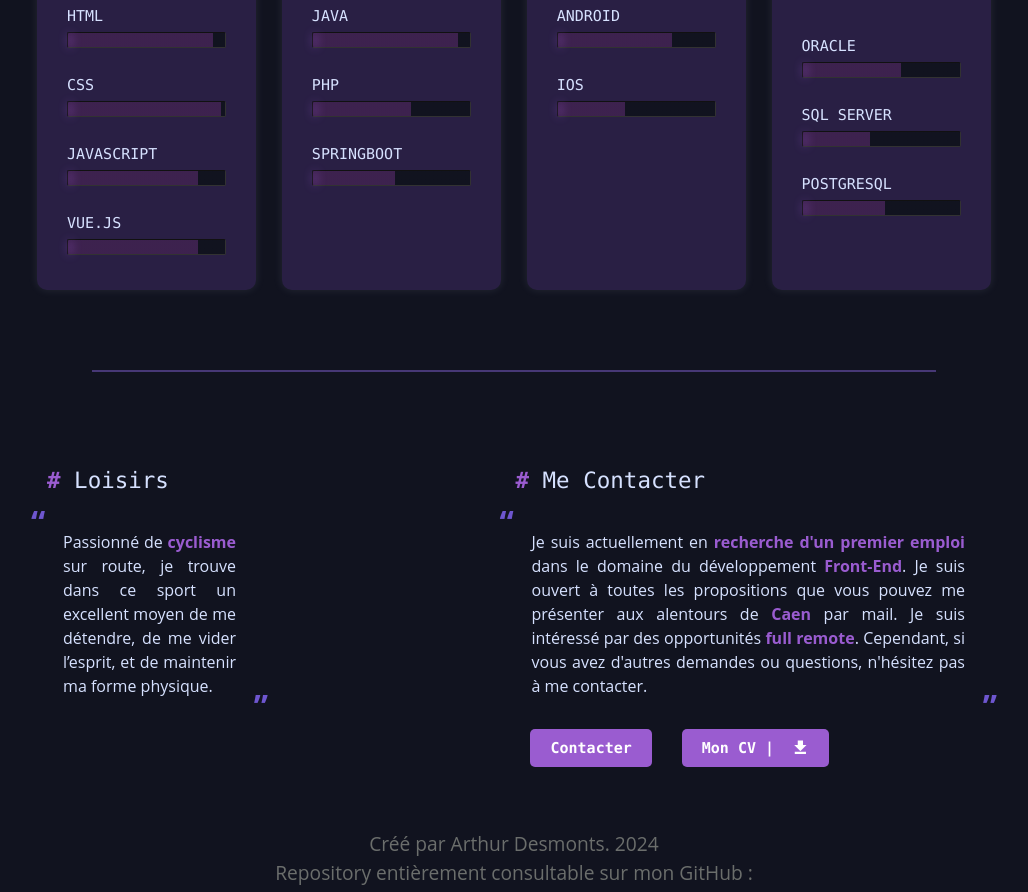
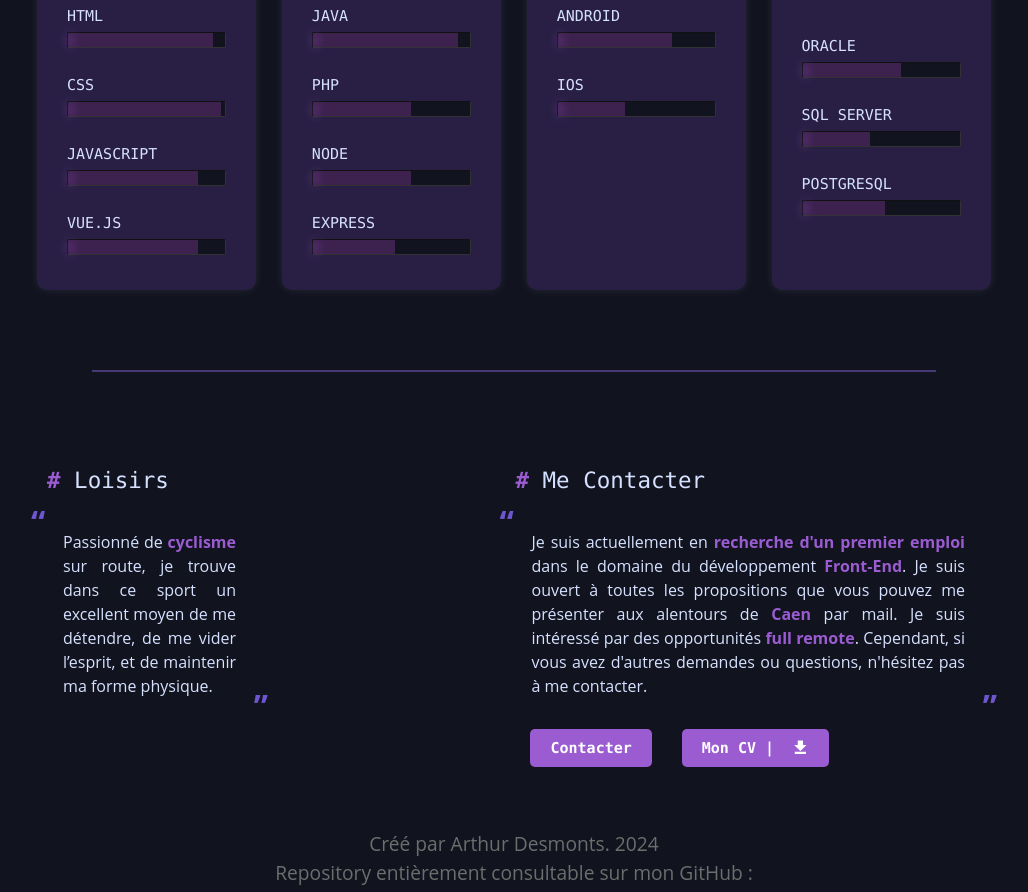
Before and after one commit to ArthurDesmonts/portfolio, a Vue app: page / in a window 1280 px wide. Shown: the part 2000-2892 px from the top of the page, without its empty margins (126-1154 px from the left). Built offline with nearby package versions, Linux system fonts and the light colour scheme.

Commit message:
add skills to progress bar container

```diff
--- a/src/components/StackComponent.vue
+++ b/src/components/StackComponent.vue
@@ -42,7 +42,8 @@ onMounted(() => {
         <ul>
           <li class="sk-java"><span>Java</span></li>
           <li class="sk-php"><span>PHP</span></li>
-          <li class="sk-springboot"><span>Springboot</span></li>
+          <li class="sk-node"><span>Node</span></li>
+          <li class="sk-express"><span>Express</span></li>
         </ul>
       </div>
       <div class="stair-box">
@@ -187,6 +188,8 @@ onMounted(() => {
 .stair-box ul li.sk-oracle { --per: 60; }
 .stair-box ul li.sk-sqlserver { --per: 40; }
 .stair-box ul li.sk-postgresql { --per: 50; }
+.stair-box ul li.sk-node { --per: 60; }
+.stair-box ul li.sk-express { --per: 50; }
 
 @media (max-width: 768px) {
   .stair-box-component {
```
